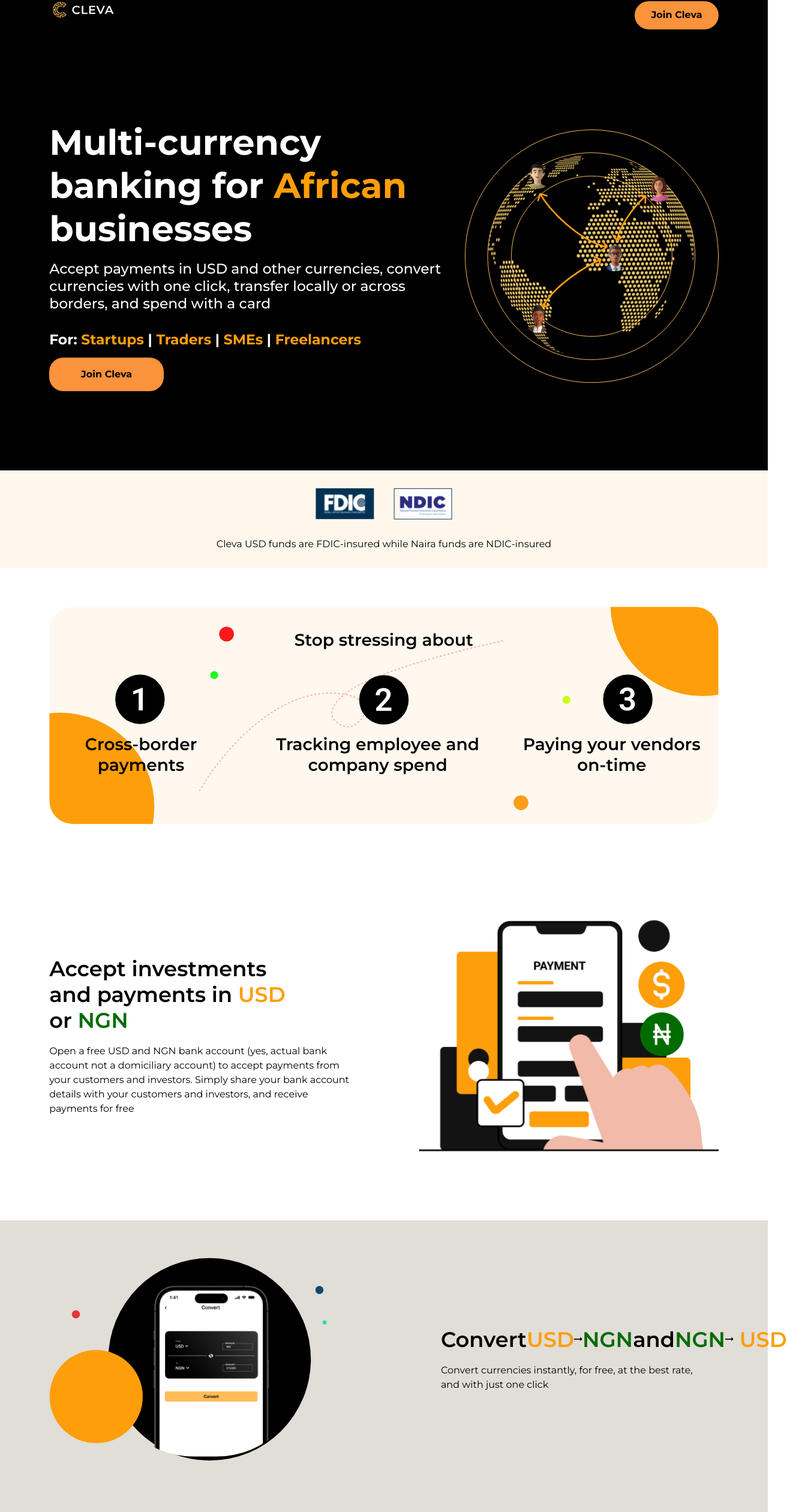
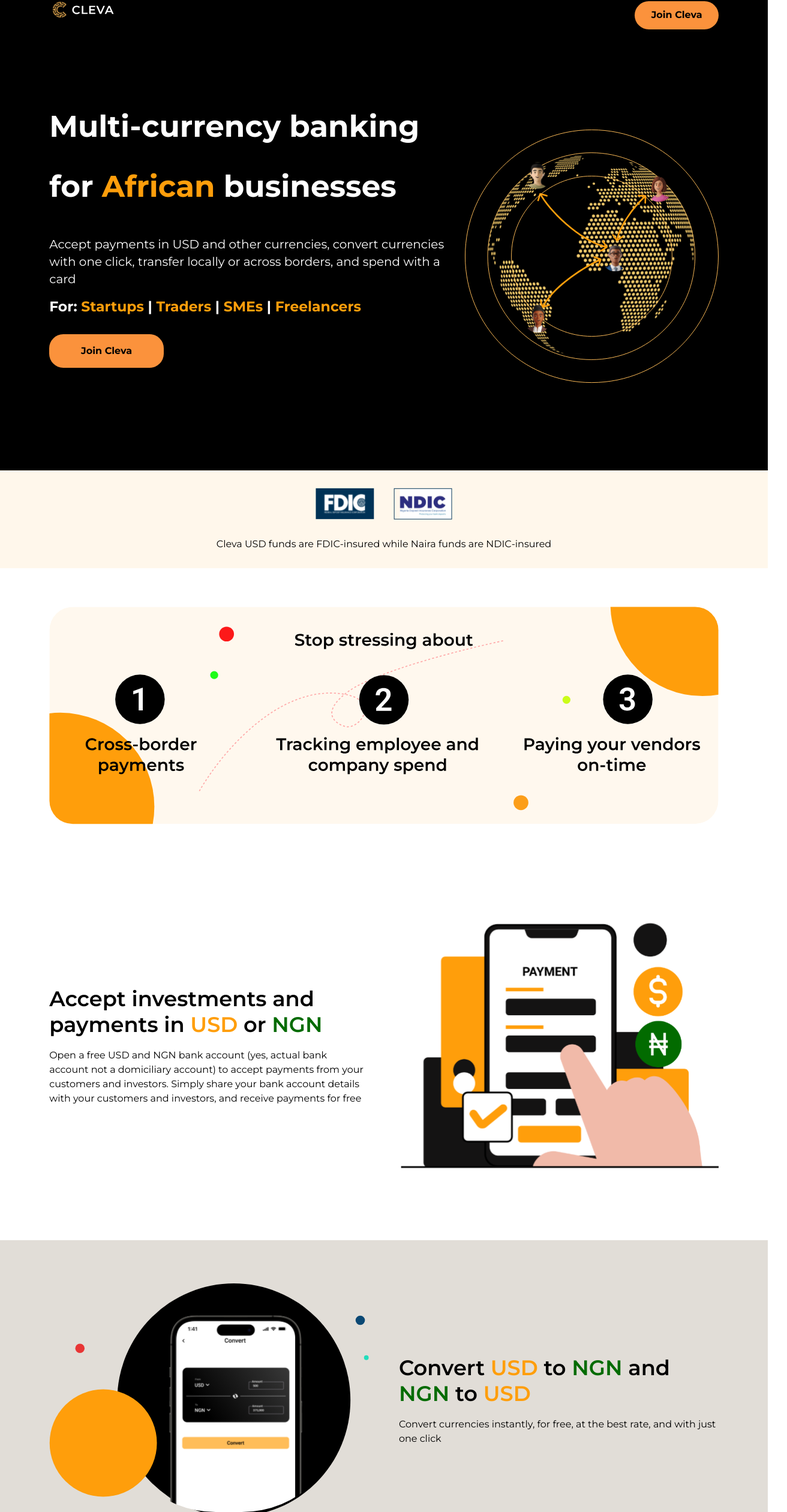
Before and after one commit to MrOmachi/Rework-Hospital-management, a React (Create React App) app in the folder cleva-banking/: page / in a window 1280 px wide. Shown: the part 16-2536 px from the top of the page at 60% size, 1312 px wide, since content can reach past the window. Built offline with nearby package versions, Linux system fonts and the light colour scheme.

Commit message:
Fixed responsiveness, and scroll into view

```diff
--- a/cleva-banking/src/App.tsx
+++ b/cleva-banking/src/App.tsx
@@ -1,4 +1,4 @@
-import React from 'react';
+import React, { useRef } from 'react';
 import Navbar from "./components/Navbar"
 import Info from './components/Info';
 import Hero from "./components/Hero"
@@ -11,10 +11,21 @@
 import TrackAll from './components/TrackAll';
 import Footer from './components/Footer';
 
+
 function App() {
+  const footerRef = useRef<HTMLDivElement>(null);
+
+  function handleLinkClick() {
+    if(footerRef.current) {
+      footerRef.current.scrollIntoView({ behavior: 'smooth' })
+
+    }
+  }
+
   return (
     <div className="">
-     <Navbar />
+
+     <Navbar onLinkClick={handleLinkClick} />
      <Info />
      <StopStressing />
      <PaymentInfo />
@@ -22,7 +33,7 @@
      <SendMoney />
      <CreateVirtual />
      <TrackAll />
-     <Footer />
+     <Footer innerRef={footerRef} />
     </div>
   );
 }
--- a/cleva-banking/src/components/Button.tsx
+++ b/cleva-banking/src/components/Button.tsx
@@ -4,15 +4,16 @@
 interface IButton {
  text?: string
  buttonStyle: string
+ onLinkClick: () => void
 }
 
 const Button = (props: IButton) => {
- const { text, buttonStyle } = props
+ const { text, buttonStyle, onLinkClick } = props
  return (
-  <button className={buttonStyle}>
-   <Link className="px-4 font-bold" to="/">
+  <button className={buttonStyle} >
+   <a className="px-4 font-bold" onClick={() => onLinkClick()}>
     {text}
-   </Link>
+   </a>
   </button>
  )
 }
--- a/cleva-banking/src/components/Convert.tsx
+++ b/cleva-banking/src/components/Convert.tsx
@@ -6,22 +6,18 @@
 
 const Convert = (props: IConvert) => {
   return (
-    <div className='grid grid-cols-1 sm:grid-cols-2 sm:gap-[189.84px] bg-[#E1DDD7] justify-between items-center sm:px-[82.2px] px-[2rem] mt-[2rem] pb-[2rem]'>
+    <div className='grid grid-cols-1 sm:grid-cols-2 sm:gap-[59.84px] md:gap-[50px] bg-[#E1DDD7] justify-between items-center sm:px-[82.2px] px-[2rem] mt-[2rem] pb-[2rem]'>
       <div className="order-last sm:order-first">
         <img src={convert} />
       </div>
       <div className="order-first sm:order-last">
-        <h1 className="flex items-center justify-between sm:text-[35.2289px] leading-[43px] font-[600] text-center text-[25px] mt-[2rem] sm:mt-[0rem]">
-          Convert{" "}
-          <span className="text-[#FF9E0B]">USD</span>
-          <img src={right} className='w-[15.66px] h-[7.83px]' />
-          <span className="text-[#026B00]">NGN</span> <p>and</p><br />
-          <span className="text-[#026B00]">NGN</span>
-          <img src={right} className='w-[15.66px] h-[7.83px]' />&nbsp;
-          <span className="text-[#FF9E0B]">USD</span>
-        </h1>
+        <div className="flex items-center break-normal justify-between sm:text-[35.2289px] leading-[43px] font-[600] text-center md:text-[30px] xl:text-[35px] mt-[2rem] sm:mt-[0rem]">
+          <h1 className="sm:text-[35.2289px] text-[25px] font-[600] leading-[43px] sm:pr-[70px] text-center sm:text-left">
+            Convert <span className='text-[#FF9E0B]'>USD</span> to <span className="text-[#026B00]">NGN</span> and <span className="text-[#026B00]">NGN</span> to <span className='text-[#FF9E0B]'>USD</span>
+            <br /></h1>
+        </div>
 
-        <p className='text-[#000000] leading-[24px] sm:w-[421.77px] mt-[18.41px]'>Convert currencies instantly, for free, at the best rate, and with just one click</p>
+        <p className='text-[#000000] leading-[24px] mt-[18.41px]'>Convert currencies instantly, for free, at the best rate, and with just one click</p>
       </div>
     </div>
   )
--- a/cleva-banking/src/components/CreateVirtual.tsx
+++ b/cleva-banking/src/components/CreateVirtual.tsx
@@ -6,7 +6,7 @@
 
 const CreateVirtual = (props: ICreateVirtual) => {
   return (
-    <div className='bg-[#E1DDD7] grid grid-cols-1 sm:grid-cols-2 sm:gap-[152.66px] justify-between items-center sm:px-[82.2px] px-[2rem] mt-[2rem]'>
+    <div className='bg-[#E1DDD7] grid grid-cols-1 sm:grid-cols-2 md:gap-[152.66px] sm:gap-[2rem] justify-between items-center sm:px-[82.2px] px-[2rem] mt-[2rem]'>
       <div className="order-last text-center sm:order-first">
         <img src={mg21} className='h-[408px] sm:h-[468px]' />
       </div>
--- a/cleva-banking/src/components/Hero.tsx
+++ b/cleva-banking/src/components/Hero.tsx
@@ -1,23 +1,28 @@
 import globe from "../assets/globe.svg"
 import Button from "./Button";
 import {useRef} from "react"
-const Hero = () => {
+
+interface IHero {
+    onLinkClick: () => void
+}
+const Hero = (props: IHero) => {
+    const { onLinkClick } = props
     const buttonStyle = 'bg-orange-400 p-4 text-dark rounded-[23.486px] inline-block w-[190.82px] mt-[1rem]'
 
 
     return (
         <div className="flex sm:mt-[5rem] flex-col sm:flex-row  items-center gap-[1.5rem]">
             <div className="flex flex-col flex-wrap sm:w-[942.65px]">
-                <h1 className="sm:text-[58.7149px] text-[33px] text-[#FFFFFF] font-[700] sm:leading-[72px] flex-shrink-0 mt-[2rem] sm:mt-[0rem] mb-[1rem]">Multi-currency banking for <span className="text-[#FF9E0B]">African</span> businesses</h1>
-                <p className="text-[#FFFFFF] font-[500] sm:text-[23.486px] text-[17px] leading-[29px] mb-[31.7px] flex-shrink-0">Accept payments in USD and other currencies, convert currencies with one click, transfer locally or across borders, and spend with a card</p>
-                <p className="sm:text-[23.486px] font-[700] leading-[29px] flex-shrink-0">
+                <h1 className="lg:text-[50px] md:mt-[-5rem] leading-[40px] md:text[23.486px] text-[20px] text-[#FFFFFF] font-[700] sm:leading-[2] flex-shrink-0 mt-[2rem] sm:mt-[0rem] pb-[1rem] md:mb-[1rem]">Multi-currency banking for <span className="text-[#FF9E0B]">African</span> businesses</h1>
+                <p className="text-[#FFFFFF] sm:text-[23.486px] md:text-[20px] md:leading-[29px] mb-[11.7px] flex-shrink-0  md:mb-[1rem]">Accept payments in USD and other currencies, convert currencies with one click, transfer locally or across borders, and spend with a card</p>
+                <p className="sm:text-[23.486px] font-[700] leading-[29px] flex-shrink-0  md:mb-[1rem]">
                     <span className="text-[#FFFFFF]">For: </span>
                     <span className="text-[#FF9E0B]">Startups</span> <span className="text-[#FFFFFF]"> | </span>
                     <span className="text-[#FF9E0B]">Traders</span> <span className="text-[#FFFFFF]"> | </span>
                     <span className="text-[#FF9E0B]">SMEs</span> <span className="text-[#FFFFFF]"> | </span>
                     <span className="text-[#FF9E0B]">Freelancers</span>
                 </p>
-                <Button buttonStyle={buttonStyle} text="Join Cleva" />
+                <Button onLinkClick={onLinkClick} buttonStyle={buttonStyle} text="Join Cleva" />
             </div>
             <div>
                 <img src={globe} alt="globe" className="h-[295px] sm:h-[596px]" />
--- a/cleva-banking/src/components/Navbar.tsx
+++ b/cleva-banking/src/components/Navbar.tsx
@@ -3,7 +3,11 @@
 import Hero from "./Hero"
 import Button from "./Button"
 
-const Navbar = () => {
+interface INavbar {
+  onLinkClick: () => void;
+}
+const Navbar = (props: INavbar) => {
+  const { onLinkClick } = props
   const buttonStyle = 'bg-orange-400 p-[.7rem] text-dark rounded-[23.486px] mt-[18.21px]'
 
   return (
@@ -25,12 +29,12 @@
             </div> */}
             <div className="hidden lg:block">
               <ul className="inline-flex">
-                <Button text="Join Cleva" buttonStyle={buttonStyle} />
+                <Button text="Join Cleva" onLinkClick={onLinkClick} buttonStyle={buttonStyle} />
               </ul>
             </div>
           </div>
         </nav>
-          <Hero />
+          <Hero onLinkClick={onLinkClick} />
       </div>
 
     </div>
--- a/cleva-banking/src/components/PaymentInfo.tsx
+++ b/cleva-banking/src/components/PaymentInfo.tsx
@@ -5,7 +5,7 @@
 
 const PaymentInfo = (props: IPaymentInfo) => {
   return (
-    <div className='grid grid-cols-1 sm:grid-cols-2 sm:gap-[115.47px] justify-between items-center sm:px-[82.2px] px-[2rem] mt-[2rem]'>
+    <div className='grid grid-cols-1 sm:grid-cols-2 sm:gap-[115.47px] md:gap-[55px] justify-between items-center sm:px-[82.2px] px-[2rem] mt-[2rem]'>
 
     <div>
       <h1 className="sm:text-[35.2289px] text-[25px] font-[600] leading-[43px] sm:pr-[70px] text-center sm:text-left">
--- a/cleva-banking/src/components/SendMoney.tsx
+++ b/cleva-banking/src/components/SendMoney.tsx
@@ -4,10 +4,10 @@
 
 const SendMoney = (props: ISendMoney) => {
   return (
-    <div className='grid grid-cols-1 sm:grid-cols-2 sm:gap-[238.77px] justify-between items-center sm:px-[82.2px] px-[2rem] mt-[2rem]'>
-     <div className="sm:w-[533.66px]">
+    <div className='grid grid-cols-1 sm:grid-cols-2 lg:gap-[238.77px] justify-between items-center sm:px-[82.2px] px-[2rem] mt-[2rem]'>
+     <div>
       <h1 className="sm:text-[35.2289px] text-[25px] font-[600] leading-[43px] break-normal text-center sm:text-left">Send money <span className='text-[#FF9E0B]'>locally</span> and <span className="text-[#FF9E0B]">across borders</span></h1>
-      <p className="leading-[24px] sm:w-[433.66px] mt-[18.41px]">Transfer money from your Cleva account to any bank account in Nigeria or in the US. Pay your vendors and suppliers with ease no matter where they’re located</p>
+      <p className="leading-[24px] mt-[18.41px]">Transfer money from your Cleva account to any bank account in Nigeria or in the US. Pay your vendors and suppliers with ease no matter where they’re located</p>
      </div>
 
      <div>
--- a/cleva-banking/src/components/TrackAll.tsx
+++ b/cleva-banking/src/components/TrackAll.tsx
@@ -5,7 +5,7 @@
 const TrackAll = (props: ITrackAll) => {
   return (
     <div className="sm:my-[144.83px] my-[3rem]">
-      <div className='grid grid-cols-1 sm:grid-cols-2 sm:gap-[230px] justify-between items-center sm:px-[82.2px] px-[2rem] mt-[2rem]'>
+      <div className='grid grid-cols-1 sm:grid-cols-2 lg:gap-[230px] sm:gap-[2rem] justify-between items-center sm:px-[82.2px] px-[2rem] mt-[2rem]'>
         {/* <div className='grid grid-cols-1 gap-4 sm:grid-cols-2'> */}
         <div>
           <h1 className="sm:text-[35.2289px] text-[25px] font-[600] leading-[43px]break-normal md:break-all text-center sm:text-left">
```
Also changed, not shown: cleva-banking/src/components/Footer.tsx (+11 -8 lines).
